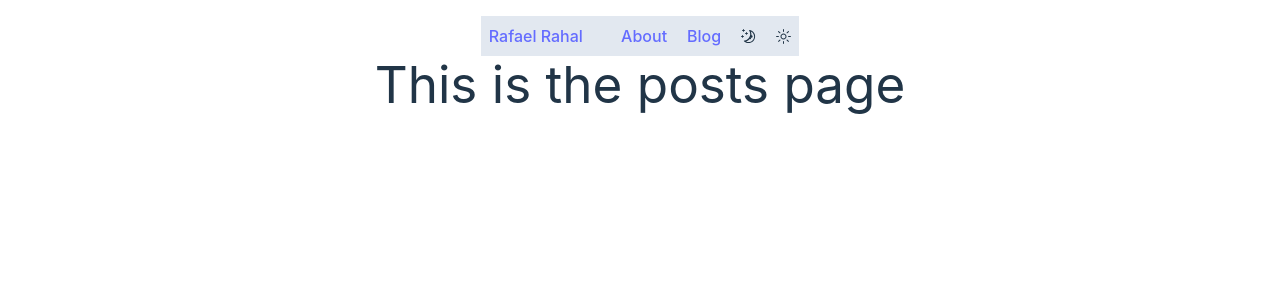
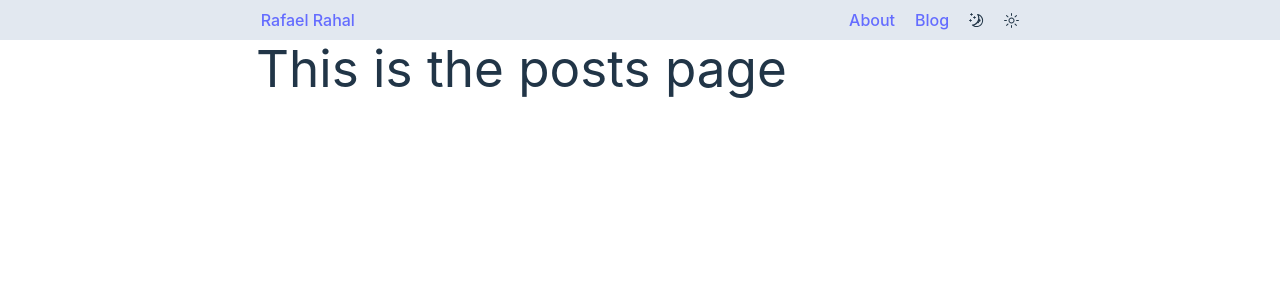
Before and after one commit to rrrahal/rafaelrahal.tech, a React (Vite) app: page /blog in a window 1280 px wide. Shown: the top 300 px of the page. Built offline with nearby package versions, Linux system fonts and the light colour scheme.

Commit message:
change navbar styles

```diff
--- a/src/index.css
+++ b/src/index.css
@@ -16,6 +16,8 @@
   text-rendering: optimizeLegibility;
   -webkit-font-smoothing: antialiased;
   -moz-osx-font-smoothing: grayscale;
+  height: 100vh;
+  width: 100vw;
 }
 
 a {
@@ -29,7 +31,6 @@ a:hover {
 
 body {
   margin: 0;
-  place-items: center;
 }
 
 h1 {
--- a/src/routes/home/home.tsx
+++ b/src/routes/home/home.tsx
@@ -1,10 +1,10 @@
 export default () => {
     return (
-        <>
-            <h2> Hello! I'm a Software Engineer</h2>
+        <article className="flex items-center justify-center flex-col p-6">
+            <h2 className="bold p-4"> Hello! I'm a Software Engineer</h2>
             <p> Lorem ipsum dolor sit amet consectetur, adipisicing elit.
                 Distinctio tempore aliquam molestias sint atque, natus rem sequi ipsum. Laborum, excepturi.
             </p>
-        </>
+        </article>
     )
 }
--- a/src/routes/root/root.tsx
+++ b/src/routes/root/root.tsx
@@ -3,8 +3,9 @@ import { MoonIcon, SunIcon } from '@radix-ui/react-icons'
 
 export default function Root() {
     return (
-    <div className="container flex flex-col p-4 items-center">
-        <nav className="container flex  justify-between max-w-[60%] p-2 bg-slate-200">
+        <main  className="flex flex-col items-center">
+            <header className="flex flex-col items-center justify-center p-2 bg-slate-200 w-full">
+                <nav className="flex justify-between max-w-[60%] w-full">
                     <Link to="/"><h2>Rafael Rahal</h2></Link>
                     <div className="flex space-x-5 items-center">
                         <Link to="/about">
@@ -17,7 +18,10 @@ export default function Root() {
                         <SunIcon />
                     </div>
                 </nav>
+            </header>
+        <section className="w-full  max-w-[60%]">
             <Outlet />
-    </ div>
+        </section>
+        </main>
     )
 }
```
Lines whose indentation alone changed are shown as unchanged.
